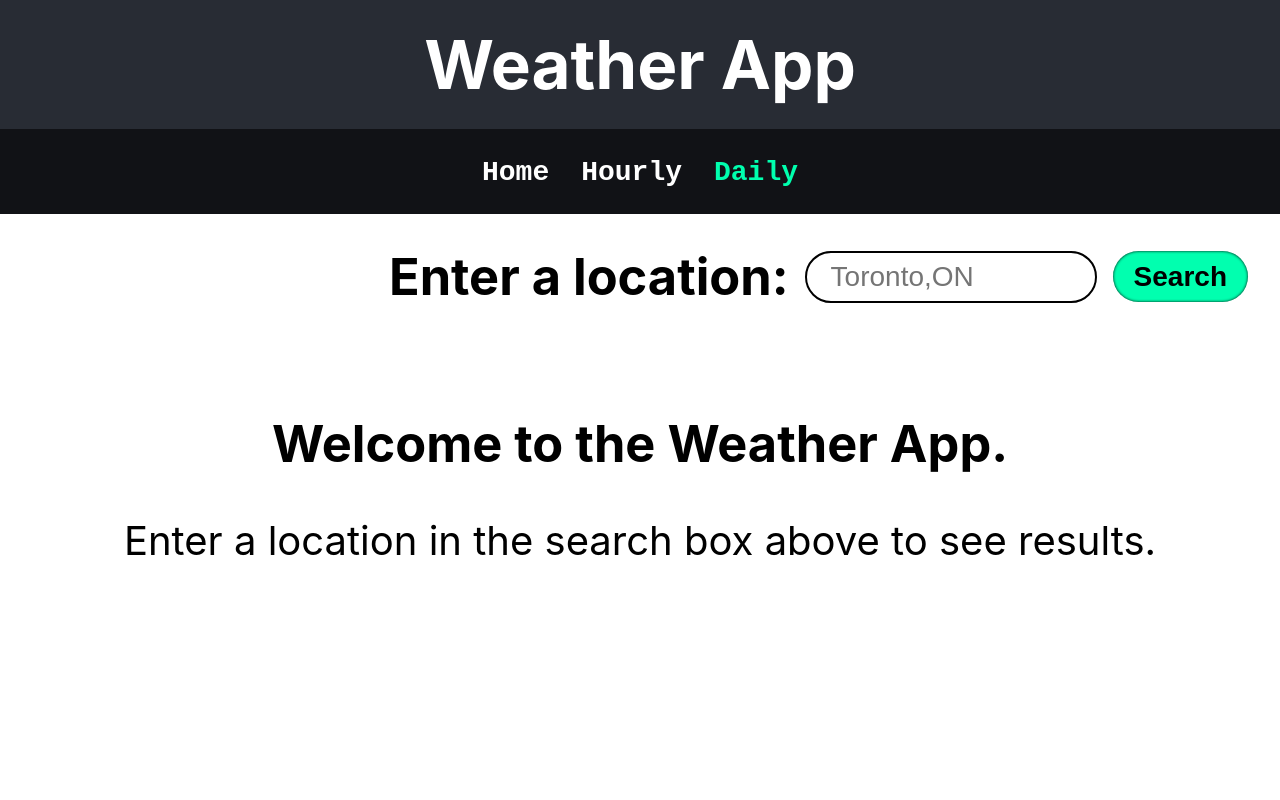
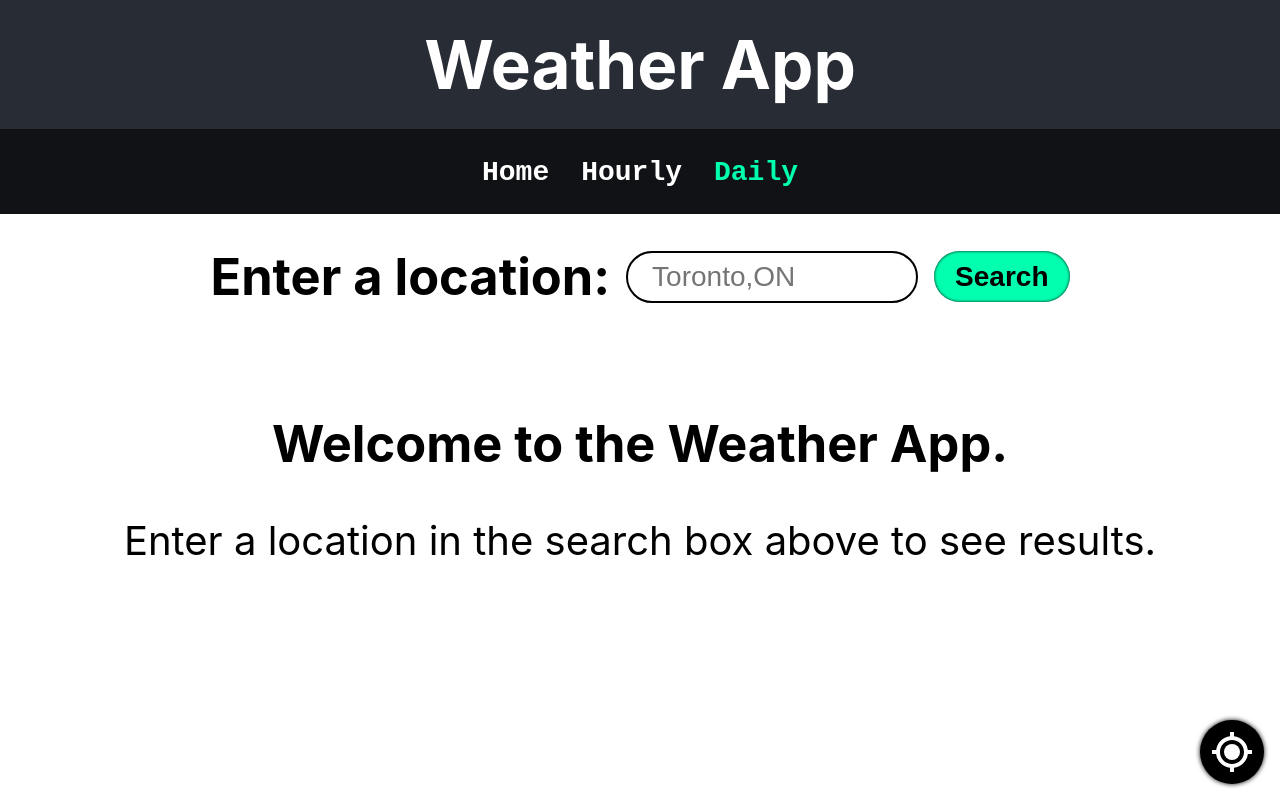
Before and after one commit to maha0134/React-weather-app, a React (Create React App) app: page /#/daily in a window 1280 px wide. Built offline with nearby package versions, Linux system fonts and the light colour scheme; no server answers.

Commit message:
location error component added

```diff
--- a/package.json
+++ b/package.json
@@ -9,6 +9,7 @@
     "@uiball/loaders": "^1.2.6",
     "react": "^18.2.0",
     "react-dom": "^18.2.0",
+    "react-icons": "^4.6.0",
     "react-router-dom": "6",
     "react-scripts": "5.0.1",
     "web-vitals": "^2.1.4"
--- a/src/App.js
+++ b/src/App.js
@@ -3,6 +3,7 @@ import Header from "./components/Header/Header";
 import { useState, useEffect } from "react";
 import NavBar from "./components/NavBar/NavBar";
 import Main from "./components/Main/Main";
+
 
 function App() {
   const [position, setPosition] = useState(null);
@@ -17,8 +18,9 @@ function App() {
     function success(position) {
       setPosition(position);
     }
-    function error() {
+    function error(err) {
       setPosition(null);
+      console.log("Location unavailable because:",err.message)
     }
   }, []);
 
@@ -27,6 +29,7 @@ function App() {
       <Header />
       <NavBar />
       <Main position={position} />
+
     </>
   );
 }
--- a/src/components/Daily/Daily.js
+++ b/src/components/Daily/Daily.js
@@ -13,8 +13,8 @@ function Daily({ weatherDetails, fetchStatus, location }) {
       desc = desc.charAt(0).toUpperCase() + desc.slice(1);
       const tempObject = {
         dt: dateTime(item.dt, timezone),
-        dayTemp: item.feels_like.day.toFixed(0),
-        nightTemp: item.feels_like.night.toFixed(0),
+        maxTemp: item.temp.max.toFixed(0),
+        minTemp: item.temp.min.toFixed(0),
         desc,
         id: item.weather[0].icon,
       };
@@ -39,7 +39,7 @@ function Daily({ weatherDetails, fetchStatus, location }) {
                   <Image id={item.id} alt={item.desc} />
                   <div className="rest-daily">
                     <h4>
-                      {item.dayTemp}&deg;C | {item.nightTemp}&deg;C
+                      {item.maxTemp}&deg;C | {item.minTemp}&deg;C
                     </h4>
                     <p>{item.desc}</p>
                   </div>
--- a/src/components/Form/form.css
+++ b/src/components/Form/form.css
@@ -1,5 +1,5 @@
 form {
-  padding: 1rem;
+  padding: 1rem 1rem 0;
   text-align: center;
   display: flex;
   align-items: center;
@@ -27,9 +27,7 @@ form input {
     padding: 1rem 1rem 0;
     text-align: center;
     flex-direction: row;
-    justify-content: flex-end;
-    align-self: flex-end;
-    grid-area: a;
+    justify-content: center;
   }
 
   form input,
--- /dev/null
+++ b/src/components/LocationPermission/LocationPermission.js
@@ -0,0 +1,14 @@
+import './locationPermission.css'
+import {ImLocation} from 'react-icons/im'
+import { Navigate } from 'react-router-dom'
+export default function LocationPermission() {
+
+  return(
+    <div className="overlay">
+      <div className="permission">
+      <ImLocation className='icon-location-overlay'/>
+      <h2 className="overlay-message">Please enable location permission.</h2>
+      </div>
+    </div>
+  )
+}
--- /dev/null
+++ b/src/components/LocationPermission/locationPermission.css
@@ -0,0 +1,21 @@
+.overlay .permission{
+  display: flex;
+  flex-direction: column;
+  background-color: rgb(0, 255, 174);
+  align-items: center;
+  padding: 5rem 2rem;
+}
+
+.icon-location-overlay{
+  animation: scale 1s forwards;
+  font-size: 3.5rem;
+}
+
+@media only screen and (min-width:45em) {
+  .overlay .permission{
+    padding: 5rem;
+  }
+  .icon-location-overlay{
+    font-size: 5rem;
+  }
+}
--- a/src/components/Main/Main.js
+++ b/src/components/Main/Main.js
@@ -10,6 +10,8 @@ import Hourly from "../Hourly/Hourly";
 import Daily from "../Daily/Daily";
 import Form from "../Form/Form";
 import Aside from "../Aside/Aside";
+import {BiCurrentLocation} from "react-icons/bi"
+import LocationPermission from "../LocationPermission/LocationPermission";
 
 function Main({ position }) {
   const [location, setLocation] = useState("");
@@ -18,6 +20,8 @@ function Main({ position }) {
   const [isFetching, setIsFetching] = useState(false);
   const [fetchFail, setFetchFail] = useState(false);
   const [locationArray, setLocationArray] = useState([]);
+  const [currentLocation,setCurrentLocation] = useState(false);
+  const [locationPermission,setLocationPermission] = useState(true)
 
   //Fetch recent searches,if any, from local storage on load
   useEffect(()=>{
@@ -63,7 +67,7 @@ function Main({ position }) {
       setCoordinates(coords);
       setIsFetching(true);
     }
-  }, [position]);
+  }, [position,currentLocation]);
 
   //fetch weather whenever coordinates are available
   useEffect(() => {
@@ -109,6 +113,18 @@ function Main({ position }) {
     setCoordinates(JSON.parse(localStorage.getItem(button)));
   }
 
+  //location button clicked
+  function showCurrentLocation(){
+    if(position && "coords" in position){
+      setCurrentLocation(!currentLocation)
+    }else{
+      setLocationPermission(false)
+      setTimeout(()=>{
+        setLocationPermission(true)
+      },2000)
+    }
+  }
+
   return (
     <main>
       <Form onSubmit={formSubmitted} />
@@ -149,6 +165,8 @@ function Main({ position }) {
         <Route path="*" element={<Navigate to="/home" />} />
       </Routes>
       {locationArray.length > 0 && <Aside locationArray={locationArray} onClick={handleClick}/>}
+      <BiCurrentLocation className="location-icon" onClick={showCurrentLocation}/>
+      {!locationPermission && <LocationPermission />}
     </main>
   );
 }
--- a/src/components/Main/main.css
+++ b/src/components/Main/main.css
@@ -52,6 +52,19 @@ h4 {
 main {
   text-align: center;
 }
+
+.location-icon{
+  font-size: 3rem;
+  position: fixed;
+  bottom: 1rem;
+  right: 1rem;
+  padding:0.5rem;
+  border-radius: 5rem;
+  box-shadow: 0 0 5px black;
+  background-color: black;
+  color: white;
+  cursor: pointer;
+}
 @media only screen and (min-width: 45em) {
   main {
     display: flex;
```
Also changed, not shown: 1 other file (tests, documents, lock files or other folders).
